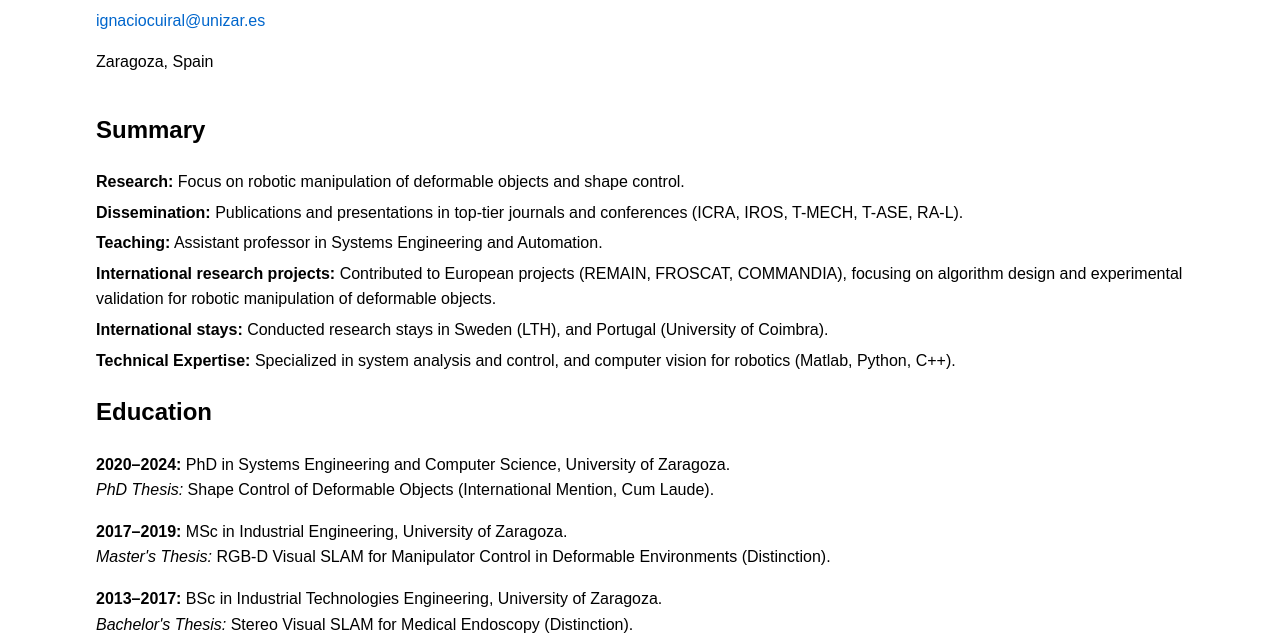
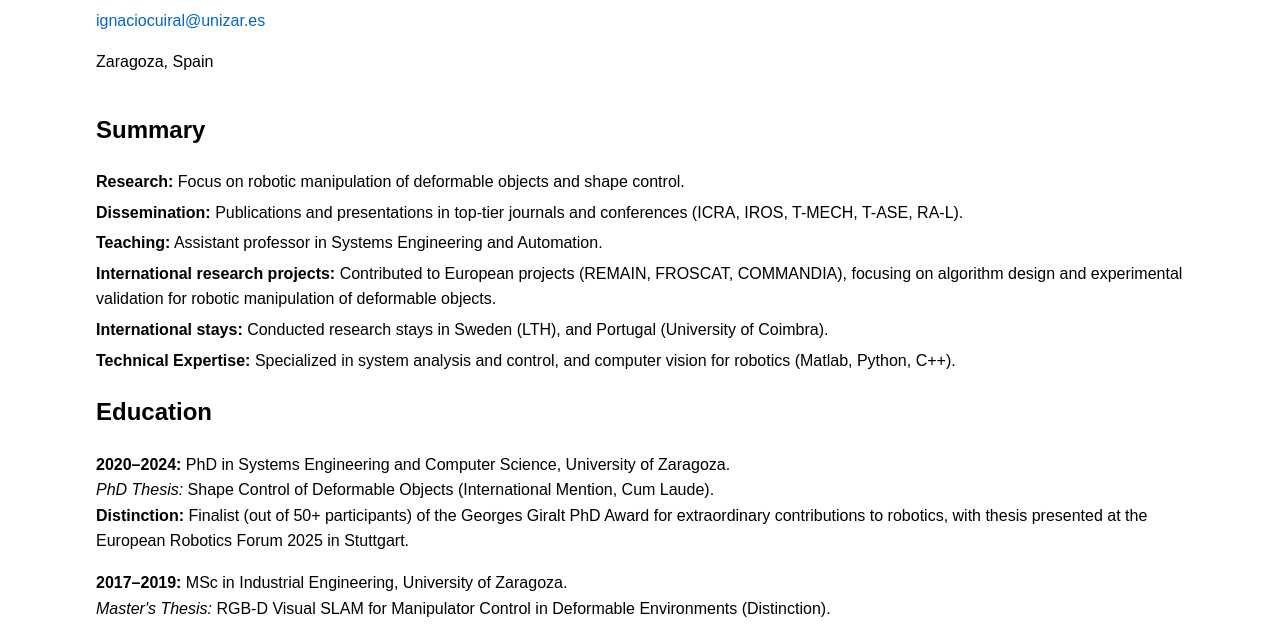
Before and after one commit to nachocz/icz-cv, a plain HTML site: page index.html in a window 1280 px wide. Shown: the part 181-815 px from the top of the page. Drawn offline with Linux system fonts and the light colour scheme.

Commit message:
Update index.html

```diff
--- a/index.html
+++ b/index.html
@@ -56,7 +56,8 @@
 
 <h2>Education</h2>
 <p><strong>2020–2024:</strong> PhD in Systems Engineering and Computer Science, University of Zaragoza.<br>
-<em>PhD Thesis:</em> Shape Control of Deformable Objects (International Mention, Cum Laude).</p>
+<em>PhD Thesis:</em> Shape Control of Deformable Objects (International Mention, Cum Laude).<br>
+<strong>Distinction:</strong> Finalist (out of 50+ participants) of the Georges Giralt PhD Award for extraordinary contributions to robotics, with thesis presented at the European Robotics Forum 2025 in Stuttgart.</p>
 <p><strong>2017–2019:</strong> MSc in Industrial Engineering, University of Zaragoza.<br>
 <em>Master's Thesis:</em> RGB-D Visual SLAM for Manipulator Control in Deformable Environments (Distinction).</p>
 <p><strong>2013–2017:</strong> BSc in Industrial Technologies Engineering, University of Zaragoza.<br>
```
